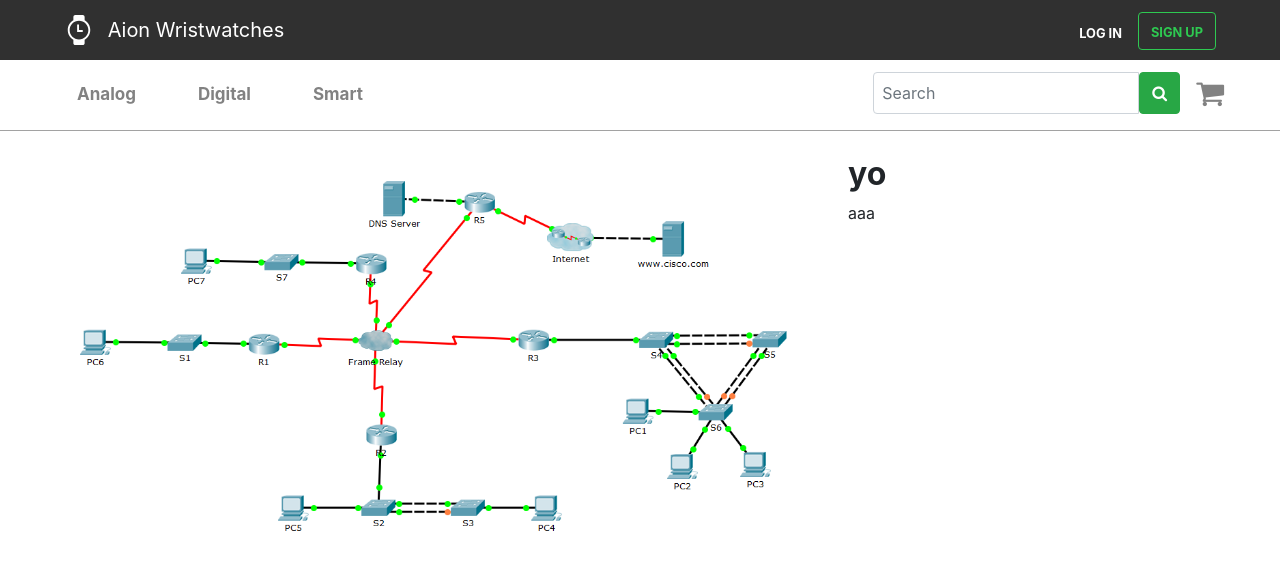
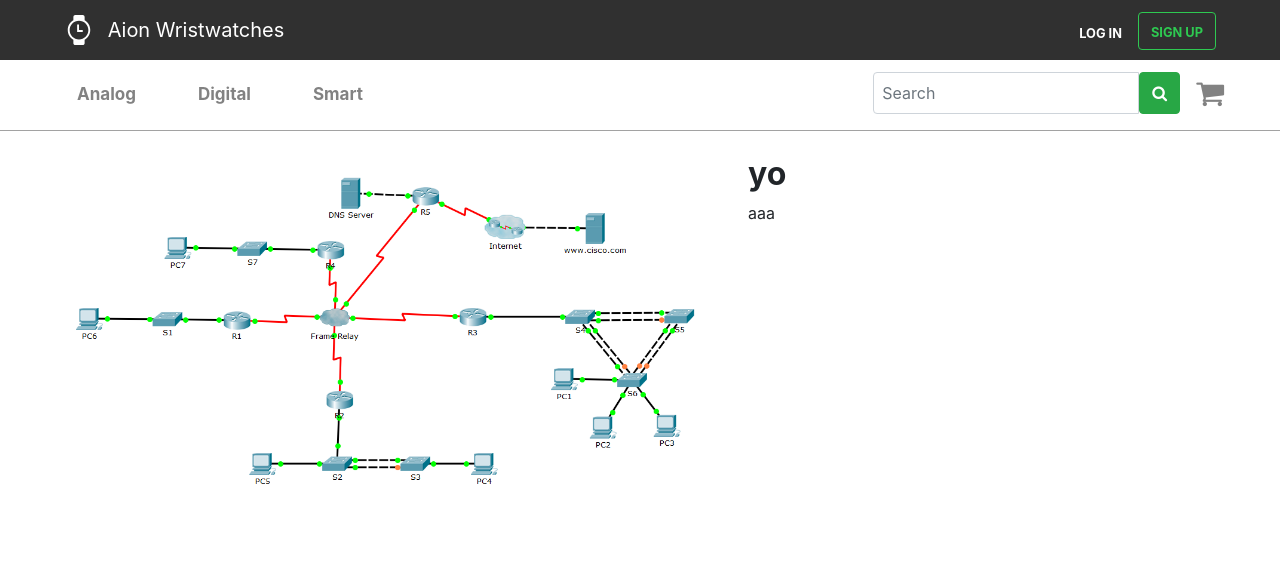
Before and after one commit to denricklaborada/SECPROG-MP, a Django app: page /product/1/ in a window 1280 px wide. Shown: the top 570 px of the page. Run offline with Django 3.2, Linux system fonts and the light colour scheme; data comes from the database, SQL or seed files in the repository; some libraries are stand-ins or nearby versions.

Commit message:
some fix

```diff
--- a/aionwristwatches/ecommerce/static/css/main.css
+++ b/aionwristwatches/ecommerce/static/css/main.css
@@ -1,8 +1,3 @@
-body
-{
-    overflow-x:hidden
-
-}
 #navbar
 {
     background-color: #303030;
--- a/aionwristwatches/ecommerce/templates/ecommerce/product.html
+++ b/aionwristwatches/ecommerce/templates/ecommerce/product.html
@@ -5,7 +5,7 @@
 {% block body %}
 	<div class="ml-5 mt-4">
 		<div class="float-left">
-			<img src="{{ product_obj.image.url }}" class="img-fluid" style="/*max-height: 350px;*/ max-width: 800px;">
+			<img src="{{ product_obj.image.url }}" class="img-fluid" style="max-height: 400px; max-width: 700px;">
 		</div>
 
 		<div>
```
